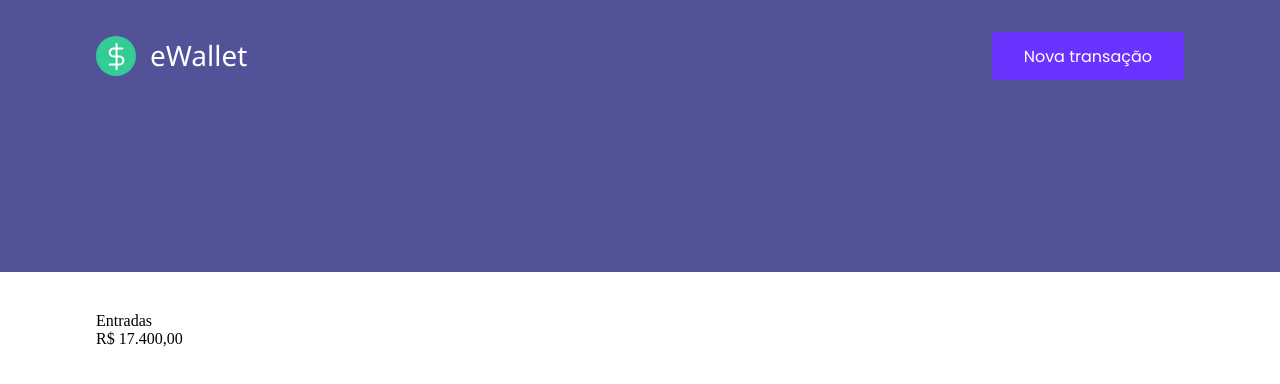
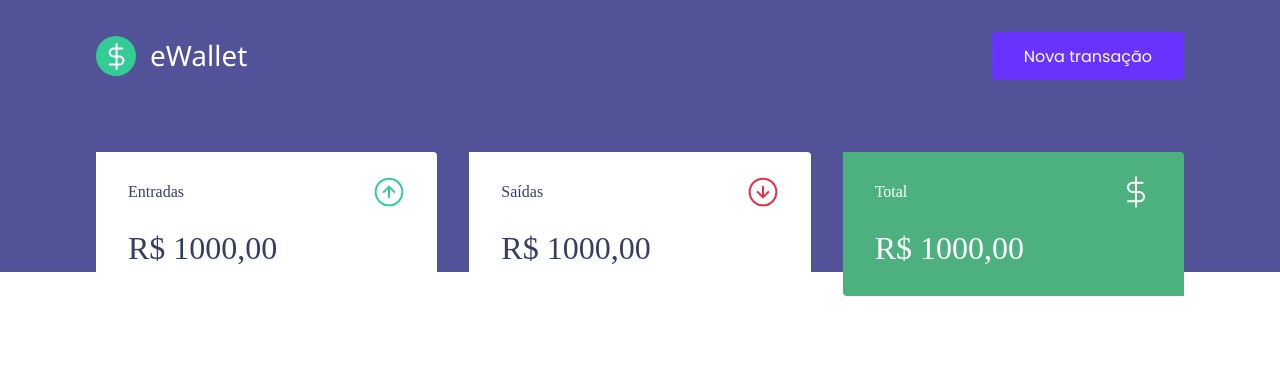
Before and after one commit to 3salles/eWallet, a React (Create React App) app: page / in a window 1280 px wide. Shown: the top 384 px of the page. Built offline with nearby package versions, Linux system fonts and the light colour scheme.

Commit message:
feat: create Summary component

```diff
--- a/public/index.html
+++ b/public/index.html
@@ -10,7 +10,7 @@
     <title>eWallet</title>
 
     <link rel="preconnect" href="https://fonts.gstatic.com" crossorigin>
-    <link href="https://fonts.googleapis.com/css2?family=Poppins:wght@400;600&display=swap" rel="stylesheet">
+    <link href="https://fonts.googleapis.com/css2?family=Poppins:wght@400;500;600&display=swap" rel="stylesheet">
   </head>
   <body>
     <noscript>You need to enable JavaScript to run this app.</noscript>
--- a/src/components/Dashboard/index.tsx
+++ b/src/components/Dashboard/index.tsx
@@ -1,12 +1,10 @@
+import { Summary } from "../Summary";
 import { Container } from "./styles";
 
 export function Dashboard () {
   return (
     <Container>
-      <div>
-        <p>Entradas</p>
-        <span>R$ 17.400,00</span>
-      </div>
+      <Summary />
     </Container>
   )
 }
--- /dev/null
+++ b/src/components/Summary/index.tsx
@@ -0,0 +1,33 @@
+import income from '../../assets/income.svg'
+import outcome from '../../assets/outcome.svg'
+import total from '../../assets/total.svg'
+
+import { Container, Card } from "./styles";
+
+export function Summary() {
+  return (
+    <Container>
+      <Card>
+        <header>
+          <p>Entradas</p>
+          <img src={income} alt="Entradas" />
+        </header>
+        <strong>R$ 1000,00</strong>
+      </Card>
+      <Card>
+        <header>
+          <p>Saídas</p>
+          <img src={outcome} alt="Saídas" />
+        </header>
+        <strong>R$ 1000,00</strong>
+      </Card>
+      <Card className="highlight-background">
+        <header>
+          <p>Total</p>
+          <img src={total} alt="Entradas" />
+        </header>
+        <strong>R$ 1000,00</strong>
+      </Card>
+    </Container>
+  );
+}
--- /dev/null
+++ b/src/components/Summary/styles.ts
@@ -0,0 +1,34 @@
+import styled from "styled-components";
+
+export const Container = styled.div`
+  display: grid;
+  grid-template-columns: repeat(3, 1fr);
+  gap: 2rem;
+  margin-top: -10rem;
+`
+
+export const Card = styled.div`
+  background: var(--shape);
+  padding: 1.5rem 2rem;
+  border-radius: 0%.25rem;
+  color: var(--text-title);
+
+  header {
+    display: flex;
+    align-items: center;
+    justify-content: space-between;
+  }
+
+  strong {
+    display: block;
+    margin-top: 1rem;
+    font-size: 2rem;
+    font-weight: 500;
+    line-height: 3rem;
+  }
+
+  &.highlight-background {
+    background: var(--green);
+    color: #FFF;
+  }
+`
--- a/src/styles/global.ts
+++ b/src/styles/global.ts
@@ -3,6 +3,7 @@
 export const GlobalStyle = createGlobalStyle`
   :root {
     --red: #E52E4D;
+    --green: #4DB17F;
     --dark-moderate-blue: #525298; // blue
     --blue-light: #6933FF;
 
```
